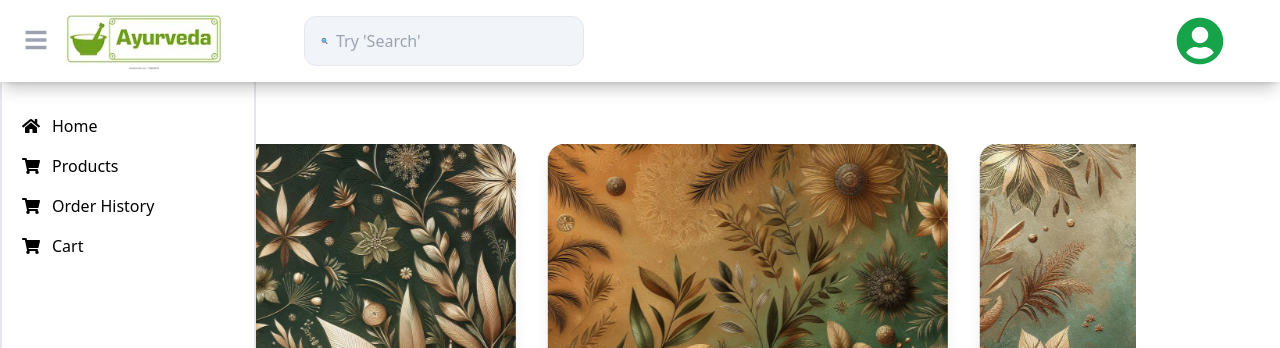
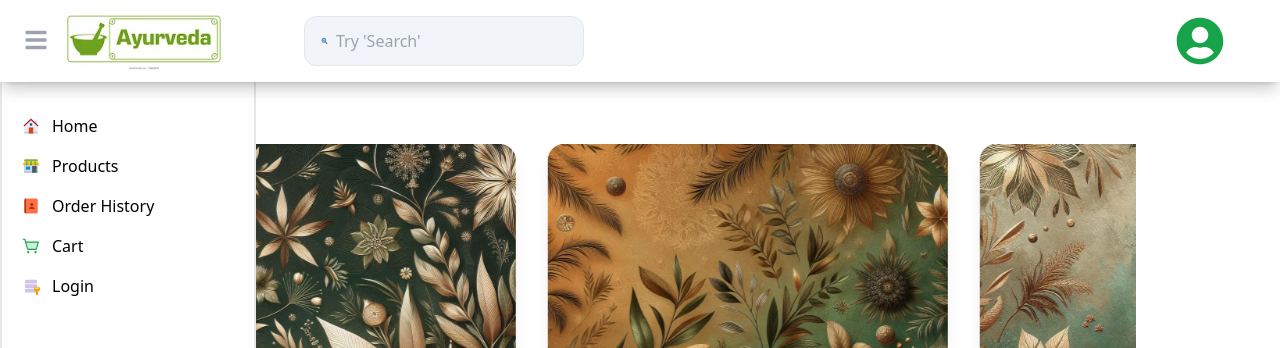
Before and after one commit to surendr1a/Ayurwera, a React (Vite) app: page / in a window 1280 px wide. Shown: the top 348 px of the page. Built offline with nearby package versions, Linux system fonts and the light colour scheme.

Commit message:
just modify the sidebar icons with a too good colorful react icons

```diff
--- a/src/pages/Home.jsx
+++ b/src/pages/Home.jsx
@@ -1,7 +1,7 @@
 // src/pages/Home.js
 import React from 'react';
 import Carousel from '../sections/Hero';
-import AllProducts from '../sections/AllProducts';
+import AllProducts from '../sections/ProductHome';
 import ReviewSection from '../sections/Review';
 import Navbar from '../sections/Navbar';
 import Footer from '../sections/Footer';
--- a/src/sections/Mapi.jsx
+++ /dev/null
@@ -1,32 +0,0 @@
-import React from 'react';
-import { MapContainer, TileLayer, Marker, Popup } from 'react-leaflet';
-import { Icon } from 'leaflet';
-import 'leaflet/dist/leaflet.css'; // Import Leaflet CSS
-
-const MapComponent = () => {
-  const position = [51.505, -0.09]; // Coordinates for map center (e.g., London)
-
-  const customIcon = new Icon({
-    iconUrl: 'https://example.com/marker-icon.png', // Ensure this is a valid image URL
-    iconSize: [25, 41],
-    iconAnchor: [12, 41],
-    popupAnchor: [1, -34],
-  });
-
-  return (
-    <div className="map-container " style={{ marginTop: '50px', marginBottom: '50px', height: '500px' }}>
-      <h2 className="text-center">Interactive Map</h2>
-      <MapContainer center={position} zoom={13} scrollWheelZoom={true} style={{ height: "100%", width: "100%" }}>
-        <TileLayer
-          url="https://{s}.tile.openstreetmap.org/{z}/{x}/{y}.png"
-          attribution='&copy; <a href="https://www.openstreetmap.org/copyright">OpenStreetMap</a> contributors'
-        />
-        <Marker position={position} icon={customIcon}>
-          <Popup>Your Location</Popup>
-        </Marker>
-      </MapContainer>
-    </div>
-  );
-};
-
-export default MapComponent;
--- a/src/sections/Sidebar.jsx
+++ b/src/sections/Sidebar.jsx
@@ -1,23 +1,22 @@
 // src/components/Sidebar.js
 import React, { useState, useEffect } from 'react';
 import { Link } from 'react-router-dom';
+import { PiShoppingCartSimpleDuotone } from "react-icons/pi";
+import { AiOutlineLogin } from "react-icons/ai";
 import {
-  FaHome,
-  FaUser,
-  FaBox,
-  FaShoppingCart,
-  FaHeart,
-  FaCog,
-  FaSignOutAlt,
-  FaAngleDown,
-  FaAngleRight,
-  FaSearch,
+   FcHome,
+   FcShop,
+   FcContacts,
+   FcDataEncryption
+
+ } from "react-icons/fc"
+import {
+
   FaBars, // Hamburger icon for toggle
 } from 'react-icons/fa';
 
 export default function Sidebar() {
   const [isOpen, setIsOpen] = useState(true); // Controls sidebar toggle
-  const [expandSections, setExpandSections] = useState({ products: false, account: false }); // Control dropdowns
   const [isMobile, setIsMobile] = useState(false); // To check if screen is mobile
 
   // Check screen size for mobile
@@ -59,7 +58,7 @@ export default function Sidebar() {
           {/* Home Link */}
           <li>
             <Link to="/" className="flex items-center text-black hover:text-gray-700">
-              <FaHome className="text-lg" />
+            <FcHome className="text-lg" />
               {isOpen && <span className="ml-3">Home</span>}
             </Link>
           </li>
@@ -67,27 +66,34 @@ export default function Sidebar() {
           {/* Products Section with Submenu */}
           <li>
             <Link to="/products" className="flex items-center text-black hover:text-gray-700">
-              <FaShoppingCart className="text-lg" />
+            <FcShop className="text-lg" />
               {isOpen && <span className="ml-3">Products</span>}
             </Link>
           </li>
 
-          {/* Account Section with Submenu */}
+          {/* Order History Section with Submenu */}
           <li>
-            <Link to="/products" className="flex items-center text-black hover:text-gray-700">
-              <FaShoppingCart className="text-lg" />
+            <Link to="/orders" className="flex items-center text-black hover:text-gray-700">
+            <FcContacts className="text-lg" />
               {isOpen && <span className="ml-3">Order History</span>}
             </Link>
           </li>
 
-          {/* Additional Links */}
+          {/* Cart Additional Links */}
           <li>
             <Link to="/cart" className="flex items-center text-black hover:text-gray-700">
-              <FaShoppingCart className="text-lg" />
+            <PiShoppingCartSimpleDuotone className="text-lg text-green-600" />
               {isOpen && <span className="ml-3">Cart</span>}
             </Link>
           </li>
 
+          {/* Login Section */}
+          <li>
+            <Link to="/login" className="flex items-center text-black hover:text-gray-700">
+            <FcDataEncryption className="text-lg" />
+              {isOpen && <span className="ml-3">Login</span>}
+            </Link>
+          </li>
 
           <li>
 
```
Also changed, not shown: src/sections/ProductHome.jsx (renamed from src/sections/AllProducts.jsx).
